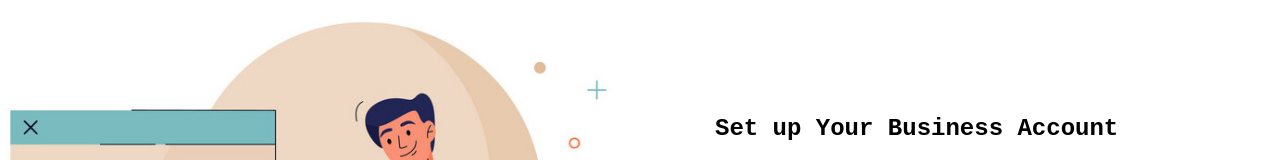
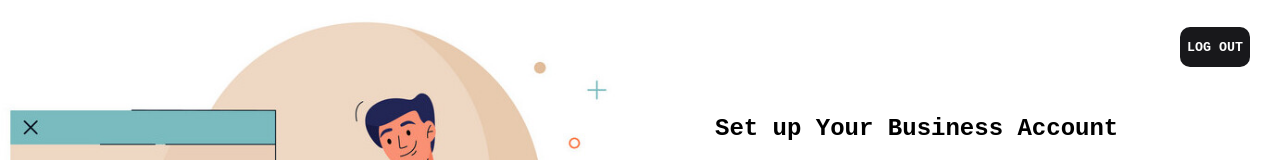
Before and after one commit to Team-xyzdev/iSELL, a React (Create React App) app: page /setup in a window 1280 px wide. Shown: the top 160 px of the page. Built offline with nearby package versions, Linux system fonts and the light colour scheme; no server answers; a web font is replaced by a local one.

Commit message:
logout functionalities 📲

```diff
--- a/src/Components/setup/setup.component.tsx
+++ b/src/Components/setup/setup.component.tsx
@@ -117,6 +117,7 @@ const addHeaderImage = async (e :any) => {
        <div className="layer"></div>
       </div>
       <div className="setup__component2">
+
          <div className="form__tag">
            <h2>Set up Your Business Account</h2>
            <form onSubmit={handleSubmit}>
@@ -180,6 +181,9 @@ const addHeaderImage = async (e :any) => {
            </form>
          </div>
       </div>
+      <div className="logout">
+      <button className="button__logout"> Log Out</button>
+      </div>
     </div>
 
   );
--- a/src/Components/setup/setup.scss
+++ b/src/Components/setup/setup.scss
@@ -181,4 +181,31 @@
 
     }
    }
+   .logout {
+       display: flex;
+     .button__logout {
+        position: absolute;
+        top: 10px;
+        right: 30px;
+        display: flex;
+        cursor: pointer;
+        background: #18181B;
+        height: 40px;
+        justify-content: center;
+        text-align: center;
+        align-items: center;
+        padding: 7px;
+        border-radius: 10px;
+        font-weight: bold;
+        outline: none;
+        color: #fff;
+        -webkit-appearance: button;
+        border: none;
+        margin-top: 17px;
+
+        @media screen and (max-width: 1000px) {
+          right: 10px;
+        }
+     }
+   }
 }
--- a/src/index.scss
+++ b/src/index.scss
@@ -4,6 +4,7 @@
 @import url(https://db.onlinewebfonts.com/c/315d8cbb2bb3e24f257a56bf3af89fec?family=TT+Firs);
 
 body {
+  overflow: hidden;
   margin: 0;
   font-family: -apple-system, BlinkMacSystemFont, 'Segoe UI', 'Roboto', 'Oxygen',
     'Ubuntu', 'Cantarell', 'Fira Sans', 'Droid Sans', 'Helvetica Neue',
```
